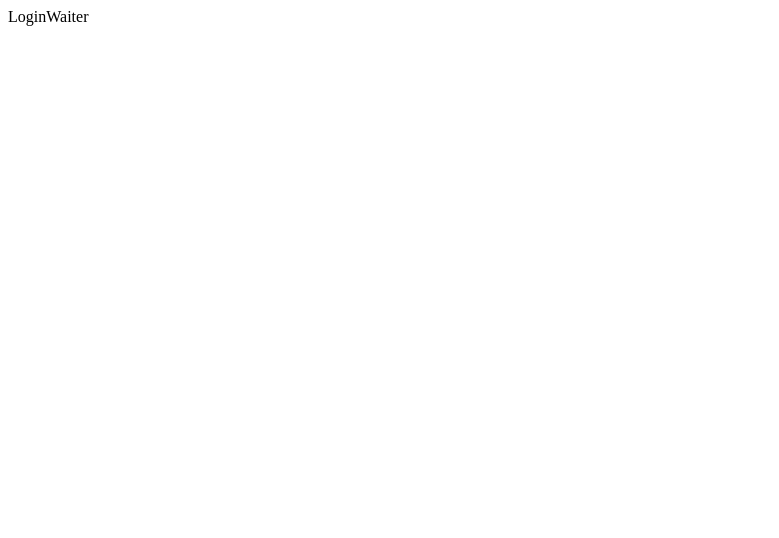
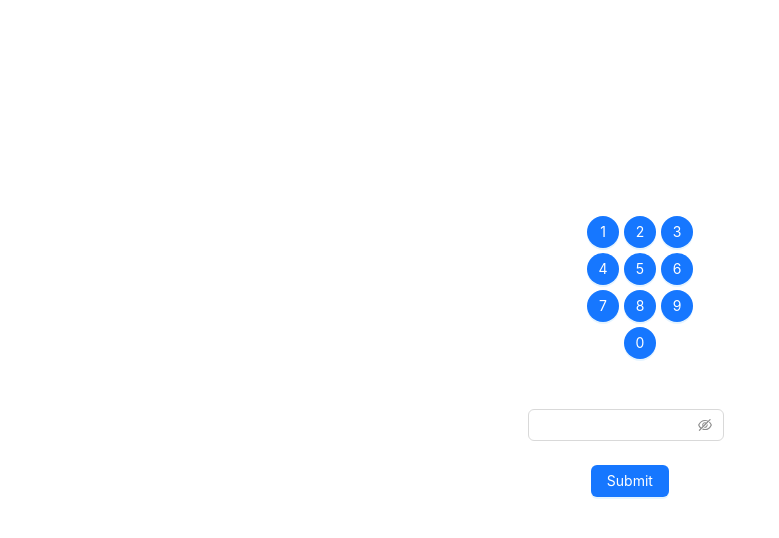
Before and after one commit to Aleks2580/restaurant-management-software, a React (Create React App) app in the folder client/: page /server in a window 1280 px wide. Shown: the top 538 px of the page, without its empty margins (0-779 px from the left). Built offline with nearby package versions, Linux system fonts and the light colour scheme.

Commit message:
server auth page

```diff
--- a/client/src/App.js
+++ b/client/src/App.js
@@ -1,7 +1,7 @@
 
 import { Routes, Route } from 'react-router-dom';
 import LoginManager from './Components/LoginManager/LoginManager';
-import LoginWaiter from './Components/LoginWaiter/LoginWaiter';
+import LoginServer from './Components/LoginServer/LoginServer';
 import Main from './Components/Main/Main';
 
 function App() {
@@ -12,7 +12,7 @@ function App() {
          {/* <Main /> */}
          <Route path='/' element={<Main />} />
           <Route path='/manager' element={<LoginManager />} />
-          <Route path='/server' element={<LoginWaiter />} />
+          <Route path='/server' element={<LoginServer />} />
          </Routes>
     </>
   );
--- /dev/null
+++ b/client/src/Components/LoginServer/LoginServer.jsx
@@ -0,0 +1,66 @@
+import React from "react";
+import { Button, Form, Input } from "antd";
+import style from "./LoginServer.module.css";
+
+export default function LoginWaiter() {
+  return (
+    <div className={style.server}>
+      <div className={style.digits}>
+        <Button type="primary" shape="circle">
+          1
+        </Button>
+        <Button type="primary" shape="circle">
+          2
+        </Button>
+        <Button type="primary" shape="circle">
+          3
+        </Button>
+
+        <Button type="primary" shape="circle">
+          4
+        </Button>
+        <Button type="primary" shape="circle">
+          5
+        </Button>
+        <Button type="primary" shape="circle">
+          6
+        </Button>
+
+        <Button type="primary" shape="circle">
+          7
+        </Button>
+        <Button type="primary" shape="circle">
+          8
+        </Button>
+        <Button type="primary" shape="circle">
+          9
+        </Button>
+
+        <Button className={style.zero} type="primary" shape="circle">
+          0
+        </Button>
+      </div>
+
+      <Form
+        name="basic"
+        labelCol={{ span: 8 }}
+        wrapperCol={{ span: 16 }}
+        initialValues={{ remember: true }}
+        autoComplete="off"
+      >
+        <Form.Item
+          name="password"
+          rules={[{ required: true, message: "Please input your password!" }]}
+        >
+          <Input.Password className={style.input_server} />
+        </Form.Item>
+
+        <Form.Item wrapperCol={{ offset: 8, span: 16 }}>
+          <Button type="primary" htmlType="submit">
+            Submit
+          </Button>
+        </Form.Item>
+      </Form>
+    </div>
+  );
+}
--- /dev/null
+++ b/client/src/Components/LoginServer/LoginServer.module.css
@@ -0,0 +1,25 @@
+.server {
+  max-width: 100vw;
+  height: 90vh;
+  display: flex;
+  flex-direction: column;
+  justify-content: center;
+  align-items: center;
+}
+
+.digits {
+  display: grid;
+  grid-template-columns: repeat(3, 1fr);
+  grid-template-rows: repeat(4, 1fr);
+  gap: 5px;
+  margin-bottom: 50px;
+}
+
+.zero {
+   grid-column: 2/3;
+}
+
+.input_server {
+  margin-left: 35px;
+  align-self: center;
+}
--- a/client/src/Components/LoginWaiter/LoginWaiter.jsx
+++ /dev/null
@@ -1,5 +0,0 @@
-import React from "react";
-
-export default function LoginWaiter() {
-  return <div>LoginWaiter</div>;
-}
--- a/client/src/Components/Main/Main.jsx
+++ b/client/src/Components/Main/Main.jsx
@@ -33,7 +33,7 @@ const Main = () => {
     <div className={style.main}>
       <div
         style={{
-          width: 256,
+          width: 170,
         }}
       >
         <Button
```
